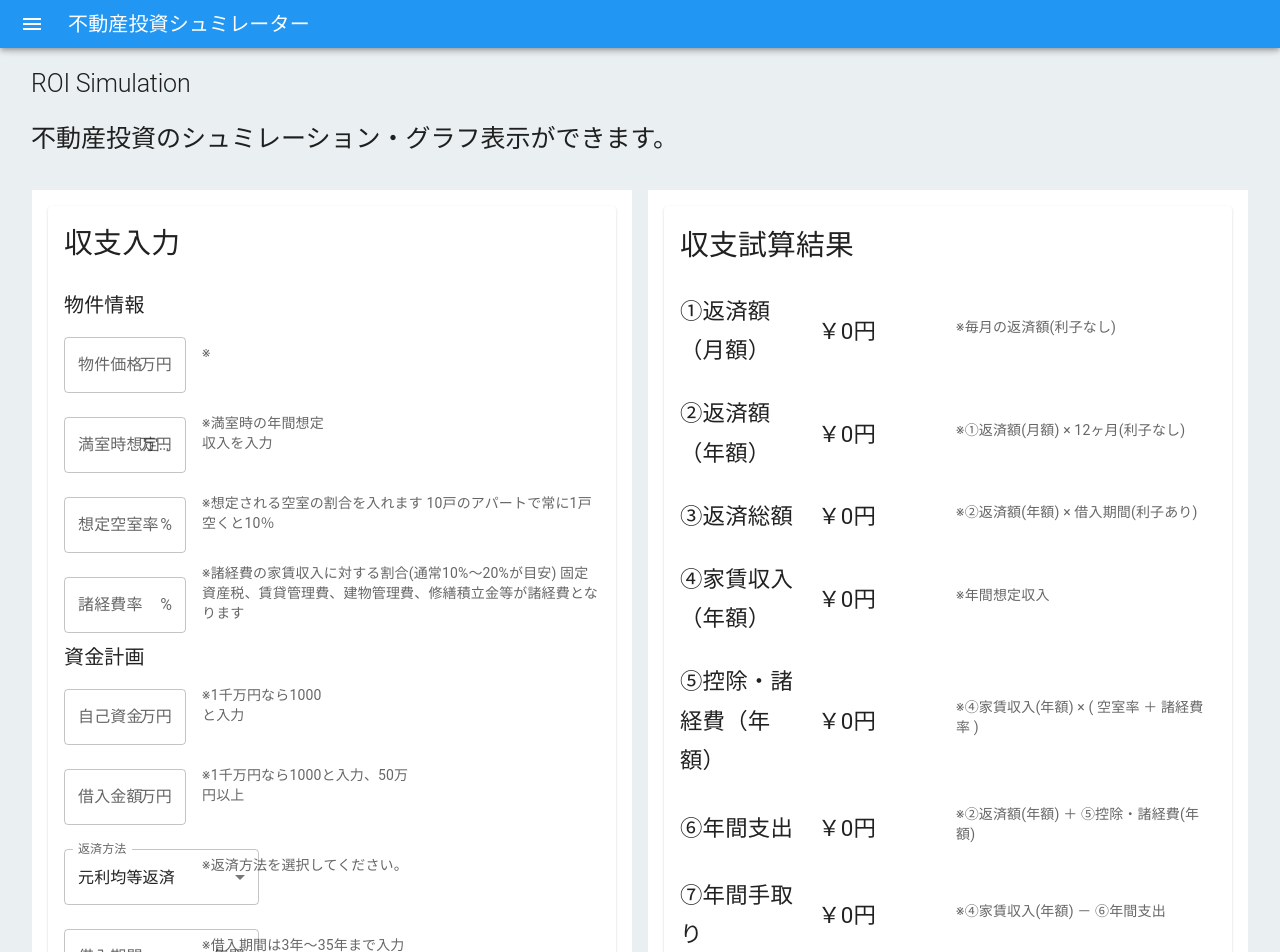
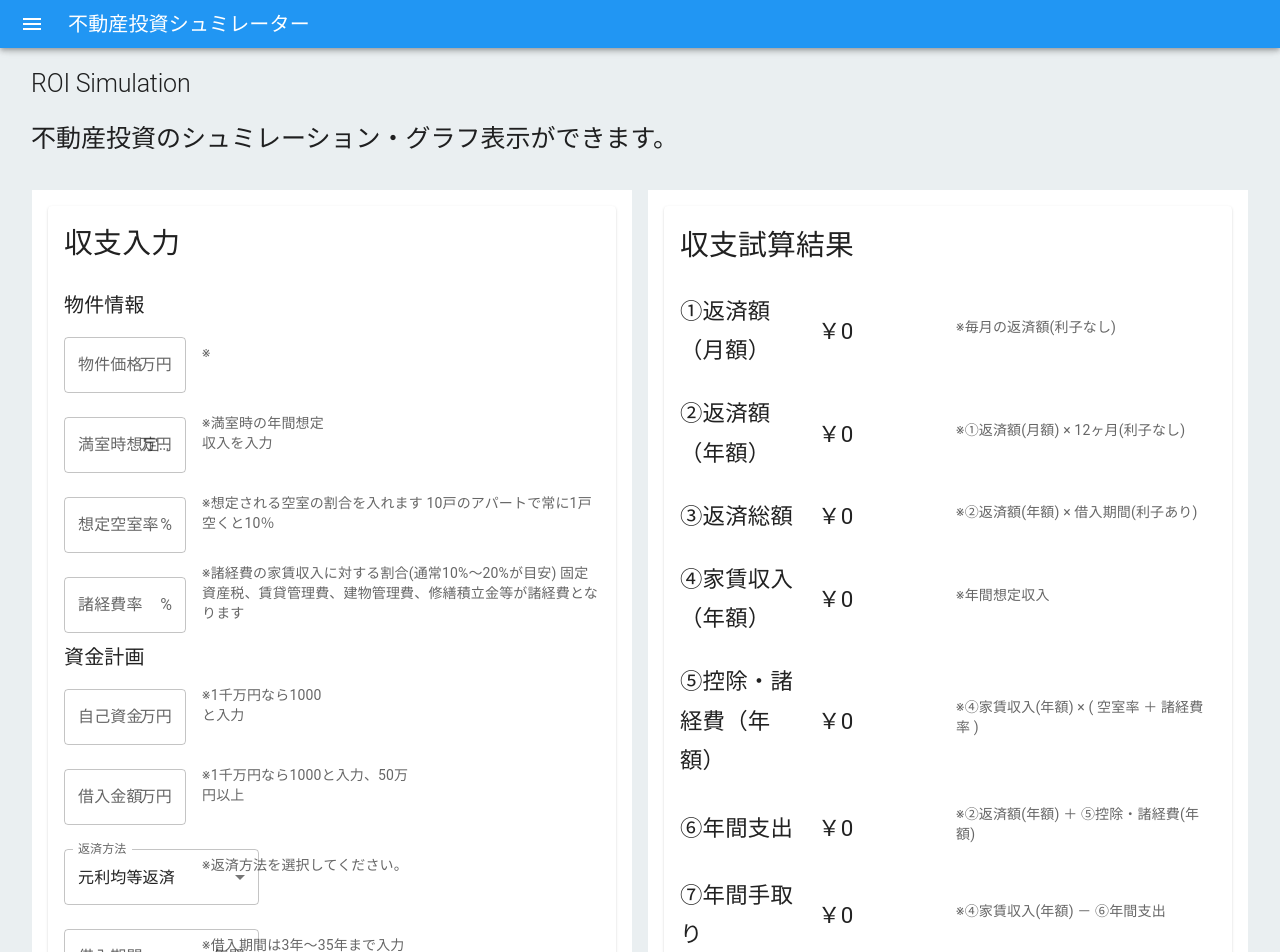
Before and after one commit to kazulife9127/RealEstateROI, a React (Vite) app: page / in a window 1280 px wide. Shown: the top 952 px of the page. Built offline with nearby package versions, Linux system fonts and the light colour scheme.

Commit message:
単位を削除

```diff
--- a/src/components/templates/CashFlowResult/CashFlowResult.view.tsx
+++ b/src/components/templates/CashFlowResult/CashFlowResult.view.tsx
@@ -38,7 +38,7 @@
                 </Grid2Styled>
                 <Grid2Styled size={{ lg: 3 }}>
                     <ResultTypographyStyled variant="body2">
-                        {formatCurrency(result.monthlyRepayment)}円
+                        {formatCurrency(result.monthlyRepayment)}
                     </ResultTypographyStyled>
                 </Grid2Styled>
                 <Grid2Styled size={{ lg: 6 }}>
@@ -55,7 +55,7 @@
                 </Grid2Styled>
                 <Grid2Styled size={{ lg: 3 }}>
                     <ResultTypographyStyled variant="body2">
-                        {formatCurrency(result.annualRepayment)}円
+                        {formatCurrency(result.annualRepayment)}
                     </ResultTypographyStyled>
                 </Grid2Styled>
                 <Grid2Styled size={{ lg: 6 }}>
@@ -72,7 +72,7 @@
                 </Grid2Styled>
                 <Grid2Styled size={{ lg: 3 }}>
                     <ResultTypographyStyled variant="body2">
-                        {formatCurrency(result.totalRepayment)}円
+                        {formatCurrency(result.totalRepayment)}
                     </ResultTypographyStyled>
                 </Grid2Styled>
                 <Grid2Styled size={{ lg: 6 }}>
@@ -89,7 +89,7 @@
                 </Grid2Styled>
                 <Grid2Styled size={{ lg: 3 }}>
                     <ResultTypographyStyled variant="body2">
-                        {formatCurrency(result.annualRentIncome)}円
+                        {formatCurrency(result.annualRentIncome)}
                     </ResultTypographyStyled>
                 </Grid2Styled>
                 <Grid2Styled size={{ lg: 6 }}>
@@ -106,7 +106,7 @@
                 </Grid2Styled>
                 <Grid2Styled size={{ lg: 3 }}>
                     <ResultTypographyStyled variant="body2">
-                        {formatCurrency(result.totalExpenses)}円
+                        {formatCurrency(result.totalExpenses)}
                     </ResultTypographyStyled>
                 </Grid2Styled>
                 <Grid2Styled size={{ lg: 6 }}>
@@ -123,7 +123,7 @@
                 </Grid2Styled>
                 <Grid2Styled size={{ lg: 3 }}>
                     <ResultTypographyStyled variant="body2">
-                        {formatCurrency(result.annualExpenses)}円
+                        {formatCurrency(result.annualExpenses)}
                     </ResultTypographyStyled>
                 </Grid2Styled>
                 <Grid2Styled size={{ lg: 6 }}>
@@ -140,7 +140,7 @@
                 </Grid2Styled>
                 <Grid2Styled size={{ lg: 3 }}>
                     <ResultTypographyStyled variant="body2">
-                        {formatCurrency(result.annualNetIncome)}円
+                        {formatCurrency(result.annualNetIncome)}
                     </ResultTypographyStyled>
                 </Grid2Styled>
                 <Grid2Styled size={{ lg: 6 }}>
```
